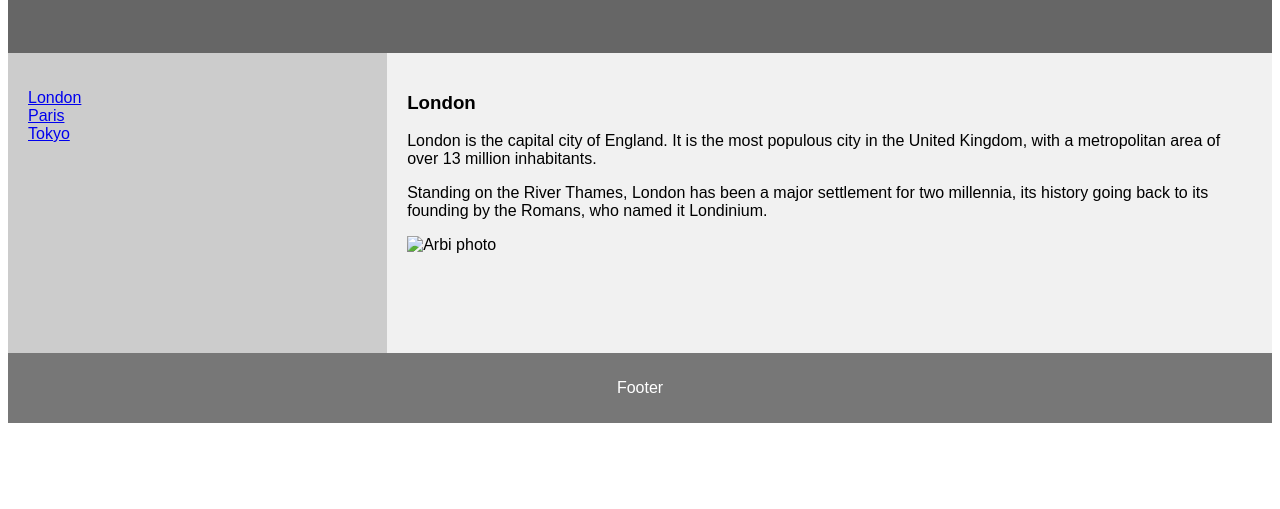
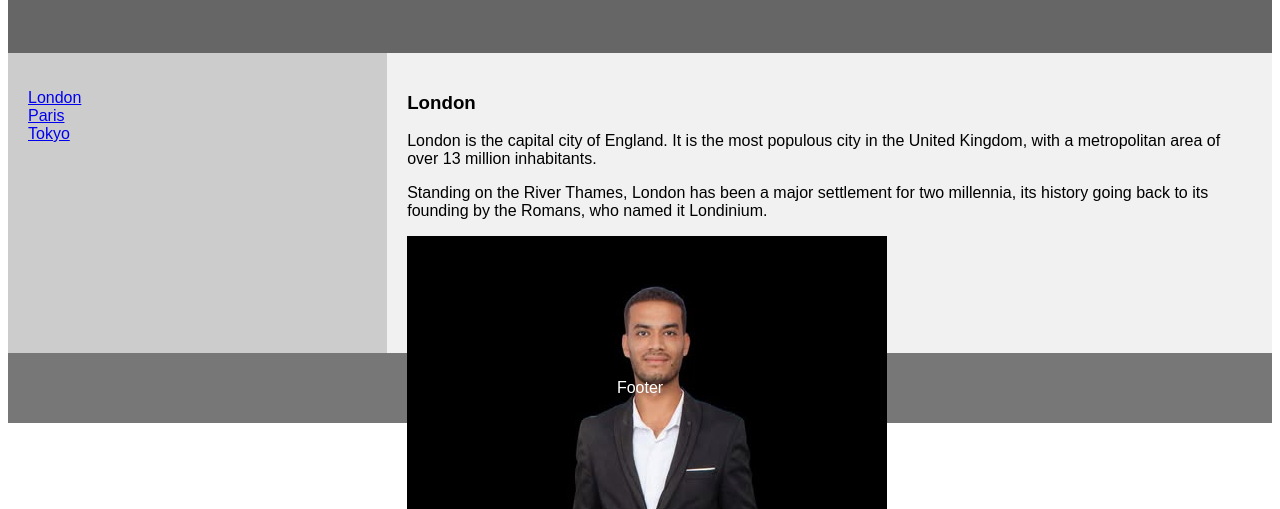
Before and after one commit to arbi-mansour/Arbi-mansour.github.io, a plain HTML site: page index.html in a window 1280 px wide. Shown: the part 291-800 px from the top of the page. Drawn offline with Linux system fonts and the light colour scheme.

Commit message:
Update index.html

```diff
--- a/index.html
+++ b/index.html
@@ -92,7 +92,7 @@ footer {
     <h1>London</h1>
     <p>London is the capital city of England. It is the most populous city in the  United Kingdom, with a metropolitan area of over 13 million inhabitants.</p>
     <p>Standing on the River Thames, London has been a major settlement for two millennia, its history going back to its founding by the Romans, who named it Londinium.</p>
-    <img srv="457796718_2346699632207119_5670209260003745640_n.jpg" alt="Arbi photo">
+    <img src="457796718_2346699632207119_5670209260003745640_n.jpg" alt="Arbi photo">
   </article>
 </section>
 
```
